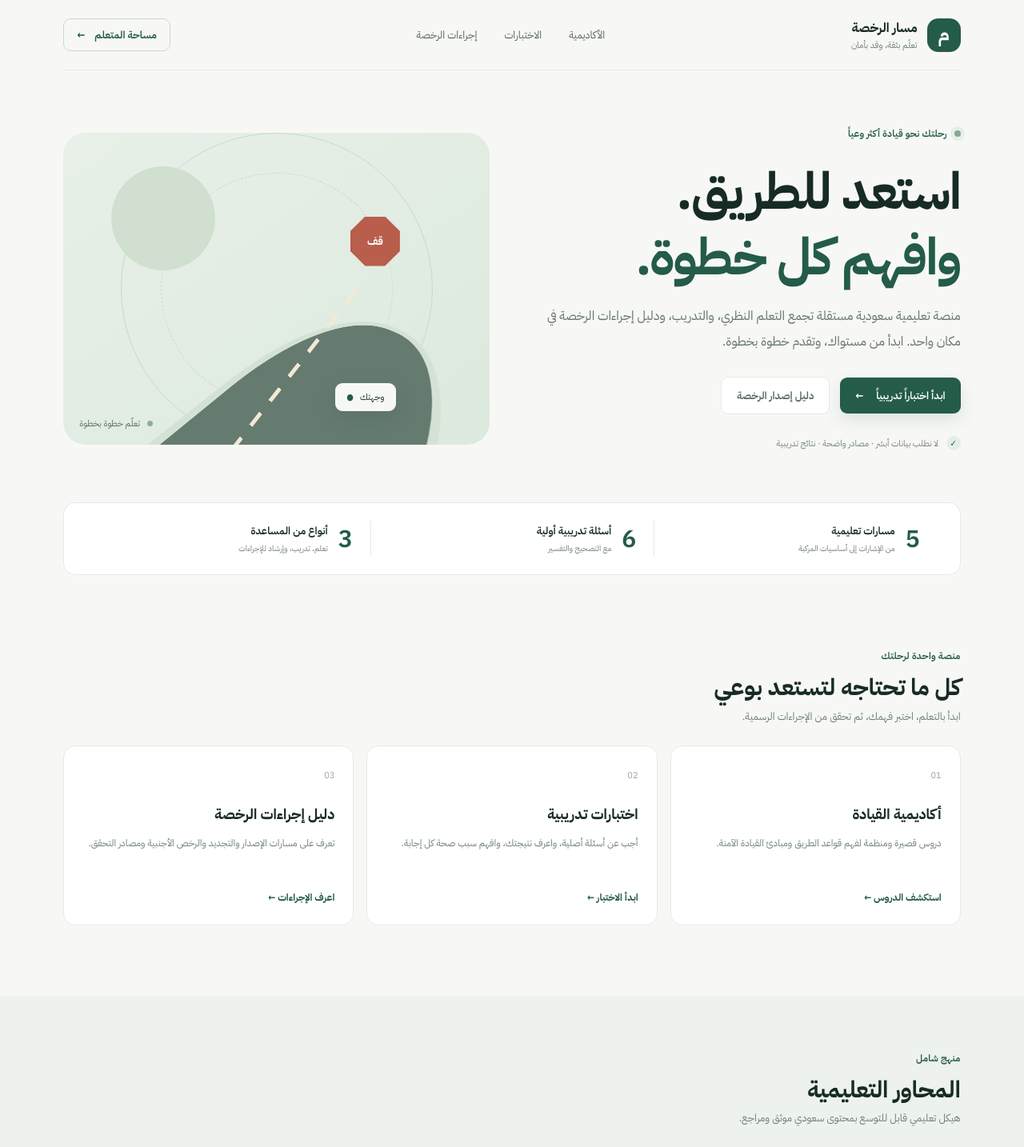
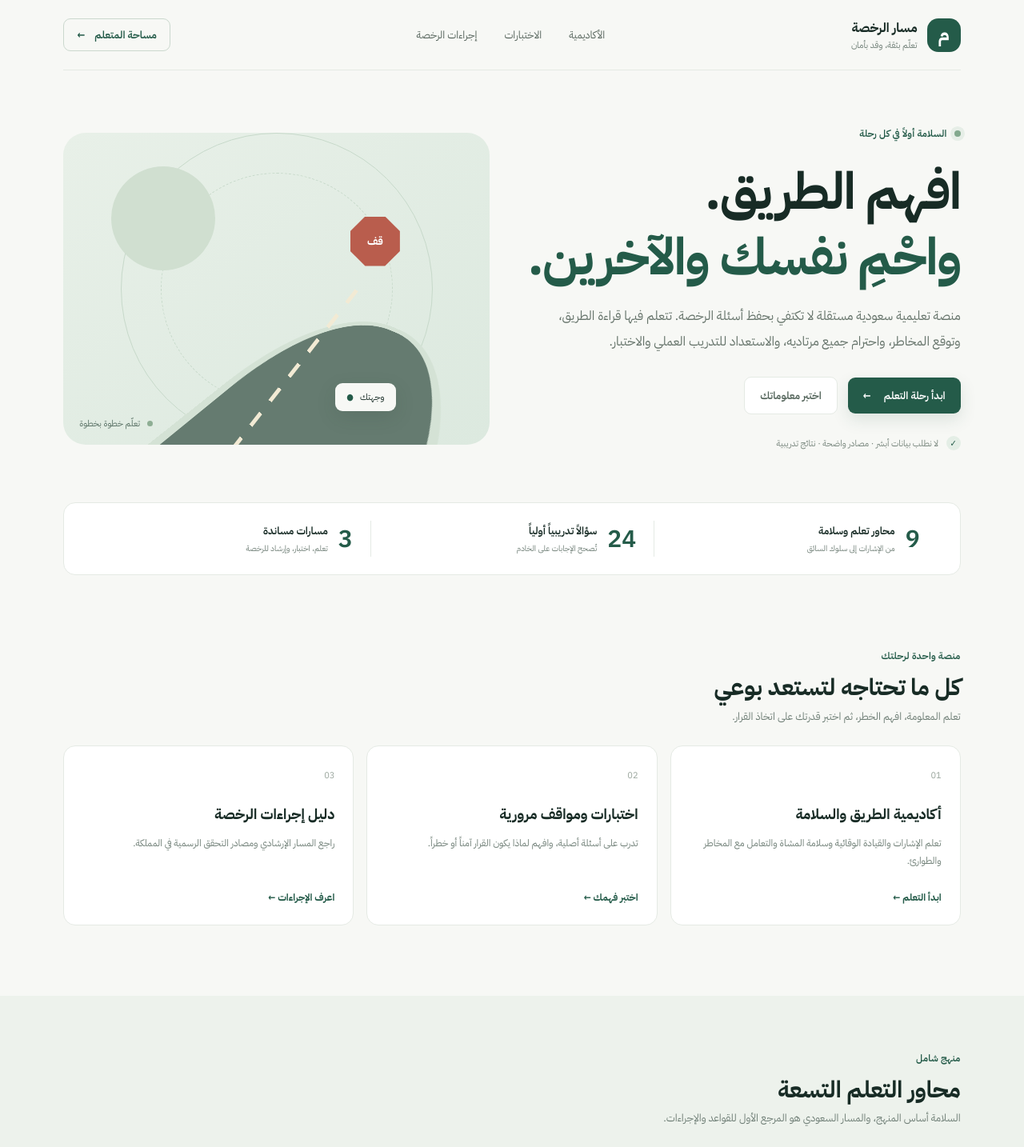
Before and after one commit to norejaberahmed-design/saudi-driving-platform, a Next.js app: page / in a window 1280 px wide. Shown: the top 1434 px of the page at 80% size. Built offline with nearby package versions, Linux system fonts and the light colour scheme.

Commit message:
feat: position home page around safety-first driver education

```diff
--- a/app/page.tsx
+++ b/app/page.tsx
@@ -2,9 +2,9 @@ import Link from "next/link";
 import { learningCategories } from "@/lib/platform";
 
 const highlights = [
-  { number: "01", title: "أكاديمية القيادة", description: "دروس قصيرة ومنظمة لفهم قواعد الطريق ومبادئ القيادة الآمنة.", href: "/learn", action: "استكشف الدروس" },
-  { number: "02", title: "اختبارات تدريبية", description: "أجب عن أسئلة أصلية، واعرف نتيجتك، وافهم سبب صحة كل إجابة.", href: "/quiz", action: "ابدأ الاختبار" },
-  { number: "03", title: "دليل إجراءات الرخصة", description: "تعرف على مسارات الإصدار والتجديد والرخص الأجنبية ومصادر التحقق.", href: "/license-guide", action: "اعرف الإجراءات" }
+  { number: "01", title: "أكاديمية الطريق والسلامة", description: "تعلم الإشارات والقيادة الوقائية وسلامة المشاة والتعامل مع المخاطر والطوارئ.", href: "/learn", action: "ابدأ التعلم" },
+  { number: "02", title: "اختبارات ومواقف مرورية", description: "تدرب على أسئلة أصلية، وافهم لماذا يكون القرار آمناً أو خطراً.", href: "/quiz", action: "اختبر فهمك" },
+  { number: "03", title: "دليل إجراءات الرخصة", description: "راجع المسار الإرشادي ومصادر التحقق الرسمية في المملكة.", href: "/license-guide", action: "اعرف الإجراءات" }
 ];
 
 export default function HomePage() {
@@ -16,18 +16,18 @@ export default function HomePage() {
     </header>
     <section className="hero">
       <div className="hero-copy">
-        <div className="eyebrow"><span className="pulse" /> رحلتك نحو قيادة أكثر وعياً</div>
-        <h1>استعد للطريق.<br/><em>وافهم كل خطوة.</em></h1>
-        <p className="hero-lead">منصة تعليمية سعودية مستقلة تجمع التعلم النظري، والتدريب، ودليل إجراءات الرخصة في مكان واحد. ابدأ من مستواك، وتقدم خطوة بخطوة.</p>
-        <div className="hero-actions"><Link className="button button-primary" href="/quiz">ابدأ اختباراً تدريبياً <span>←</span></Link><Link className="button button-quiet" href="/license-guide">دليل إصدار الرخصة</Link></div>
+        <div className="eyebrow"><span className="pulse" /> السلامة أولاً في كل رحلة</div>
+        <h1>افهم الطريق.<br/><em>واحْمِ نفسك والآخرين.</em></h1>
+        <p className="hero-lead">منصة تعليمية سعودية مستقلة لا تكتفي بحفظ أسئلة الرخصة. تتعلم فيها قراءة الطريق، وتوقع المخاطر، واحترام جميع مرتاديه، والاستعداد للتدريب العملي والاختبار.</p>
+        <div className="hero-actions"><Link className="button button-primary" href="/learn">ابدأ رحلة التعلم <span>←</span></Link><Link className="button button-quiet" href="/quiz">اختبر معلوماتك</Link></div>
         <div className="trust-line"><span className="shield">✓</span> لا نطلب بيانات أبشر · مصادر واضحة · نتائج تدريبية</div>
       </div>
       <div className="hero-art" aria-label="رسم توضيحي لطريق يقود إلى وجهة"><div className="art-orbit orbit-one"/><div className="art-orbit orbit-two"/><div className="sun-disc"/><div className="road-scene"><div className="road-line"/><div className="road-center"/><div className="road-sign"><span>قف</span></div><div className="destination"><span>وجهتك</span><b>●</b></div></div><div className="art-caption"><span className="caption-dot"/> تعلّم خطوة بخطوة</div></div>
     </section>
-    <section className="stats-strip"><div className="stat"><strong>5</strong><span>مسارات تعليمية</span><small>من الإشارات إلى أساسيات المركبة</small></div><div className="stat"><strong>6</strong><span>أسئلة تدريبية أولية</span><small>مع التصحيح والتفسير</small></div><div className="stat"><strong>3</strong><span>أنواع من المساعدة</span><small>تعلم، تدريب، وإرشاد للإجراءات</small></div></section>
-    <section className="section-block"><div className="section-heading"><div><span className="section-kicker">منصة واحدة لرحلتك</span><h2>كل ما تحتاجه لتستعد بوعي</h2><p>ابدأ بالتعلم، اختبر فهمك، ثم تحقق من الإجراءات الرسمية.</p></div></div><div className="feature-grid">{highlights.map(item=><article className="feature-card" key={item.number}><span className="feature-number">{item.number}</span><h3>{item.title}</h3><p>{item.description}</p><Link href={item.href}>{item.action} ←</Link></article>)}</div></section>
-    <section className="paths-section"><div className="section-heading"><div><span className="section-kicker">منهج شامل</span><h2>المحاور التعليمية</h2><p>هيكل تعليمي قابل للتوسع بمحتوى سعودي موثق ومراجع.</p></div></div><div className="category-grid">{learningCategories.map((category,index)=><article className="category-card" key={category.id}><span className="category-index">0{index+1}</span><span className="category-icon">{category.icon}</span><h3>{category.title}</h3><p>{category.description}</p><span className="category-arrow">←</span></article>)}</div></section>
-    <section className="method-section"><div className="method-copy"><span className="section-kicker">الثقة والسلامة أولاً</span><h2>معلومة واضحة.<br/>ومصدر يمكن الرجوع إليه.</h2><p>نفصل بين التوعية المرورية والمعلومة النظامية. كل معلومة إجرائية يجب أن ترتبط بمصدر رسمي وتاريخ مراجعة قبل اعتمادها.</p></div><div className="principles-list">{["محتوى تدريبي أصلي لا ينتحل أسئلة الاختبار الفعلي","التصحيح يتم على الخادم ولا نرسل الإجابة الصحيحة للمتصفح قبل التسليم","حساب مستقل بكلمة مرور خاصة بالمنصة","عدم طلب كلمات مرور أبشر أو رموز التحقق","لا وعود بالنجاح ولا ادعاء بأننا جهة حكومية"].map((item,index)=><div className="principle" key={item}><span>0{index+1}</span><p>{item}</p><b>✓</b></div>)}</div></section>
+    <section className="stats-strip"><div className="stat"><strong>9</strong><span>محاور تعلم وسلامة</span><small>من الإشارات إلى سلوك السائق</small></div><div className="stat"><strong>24</strong><span>سؤالاً تدريبياً أولياً</span><small>تُصحح الإجابات على الخادم</small></div><div className="stat"><strong>3</strong><span>مسارات مساندة</span><small>تعلم، اختبار، وإرشاد للرخصة</small></div></section>
+    <section className="section-block"><div className="section-heading"><div><span className="section-kicker">منصة واحدة لرحلتك</span><h2>كل ما تحتاجه لتستعد بوعي</h2><p>تعلم المعلومة، افهم الخطر، ثم اختبر قدرتك على اتخاذ القرار.</p></div></div><div className="feature-grid">{highlights.map(item=><article className="feature-card" key={item.number}><span className="feature-number">{item.number}</span><h3>{item.title}</h3><p>{item.description}</p><Link href={item.href}>{item.action} ←</Link></article>)}</div></section>
+    <section className="paths-section"><div className="section-heading"><div><span className="section-kicker">منهج شامل</span><h2>محاور التعلم التسعة</h2><p>السلامة أساس المنهج، والمسار السعودي هو المرجع الأول للقواعد والإجراءات.</p></div></div><div className="category-grid">{learningCategories.map((category,index)=><article className="category-card" key={category.id}><span className="category-index">0{index+1}</span><span className="category-icon">{category.icon}</span><h3>{category.title}</h3><p>{category.description}</p><span className="category-arrow">←</span></article>)}</div></section>
+    <section className="method-section"><div className="method-copy"><span className="section-kicker">الثقة والسلامة أولاً</span><h2>لا نحفظك الإجابة.<br/>نعلّمك كيف تتصرف.</h2><p>نفصل بين القاعدة النظامية السعودية ومبدأ السلامة العام. نوضح المصدر، ولا ندّعي أن إكمال التطبيق يثبت مهارة القيادة العملية.</p></div><div className="principles-list">{["محتوى تدريبي أصلي وليس بنك أسئلة حكومياً","التصحيح يتم على الخادم ولا نكشف الإجابة قبل التسليم","احفظ تقدمك عبر حسابك الشخصي","لا نطلب كلمات مرور أبشر أو رموز التحقق","التدريب العملي مع مدرب مؤهل ضروري لإثبات المهارة"].map((item,index)=><div className="principle" key={item}><span>0{index+1}</span><p>{item}</p><b>✓</b></div>)}</div></section>
     <section className="disclaimer"><span>تنويه مهم</span><p>مسار الرخصة منصة تعليمية مستقلة وليست جهة حكومية. لا تصدر الرخص ولا تحجز الاختبارات نيابة عن الجهات الرسمية. المتطلبات والرسوم والمواعيد قد تتغير؛ تحقق منها عبر القنوات الحكومية الرسمية.</p></section>
     <footer className="footer"><Link className="brand footer-brand" href="/"><span className="brand-mark">م</span><strong>مسار الرخصة</strong></Link><span>التعلّم مسؤولية، والسلامة أولوية.</span><span>© {new Date().getFullYear()} مسار الرخصة</span></footer>
   </main>;
```
